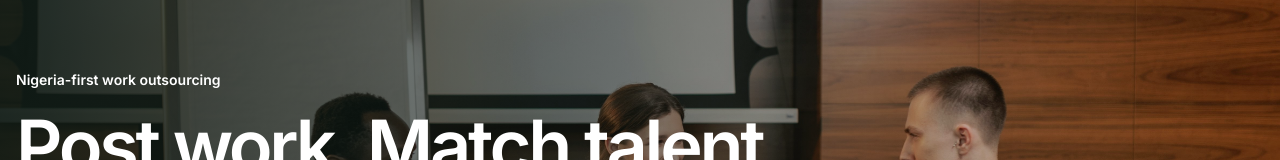
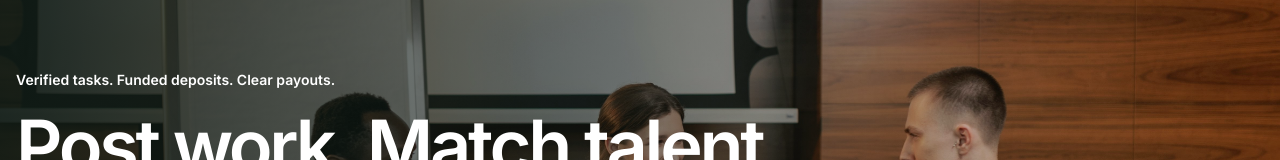
Before and after one commit to heismyke/outsource, a Nuxt app: page / in a window 1280 px wide. Shown: the part 190-350 px from the top of the page. Built offline with nearby package versions, Linux system fonts and the light colour scheme.

Commit message:
Sharpen landing hero copy

```diff
--- a/pages/index.vue
+++ b/pages/index.vue
@@ -11,7 +11,7 @@
 
       <div class="relative mx-auto flex min-h-screen max-w-7xl flex-col justify-end px-4 pb-12 pt-32 md:pb-16">
         <div class="max-w-3xl">
-          <p class="text-sm font-semibold text-white/76">Nigeria-first work outsourcing</p>
+          <p class="text-sm font-semibold text-white/76">Verified tasks. Funded deposits. Clear payouts.</p>
           <h1 class="mt-5 text-5xl font-semibold leading-[1.02] tracking-[-0.045em] md:text-7xl">
             Post work. Match talent. Pay safely.
           </h1>
```
